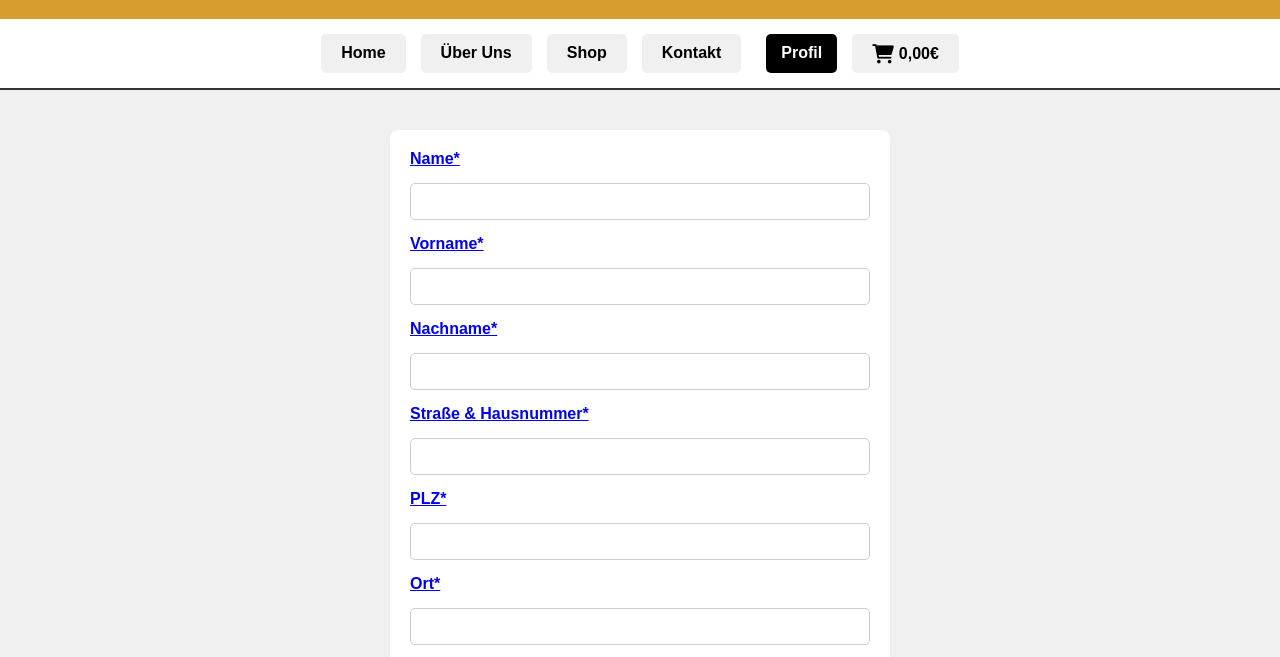
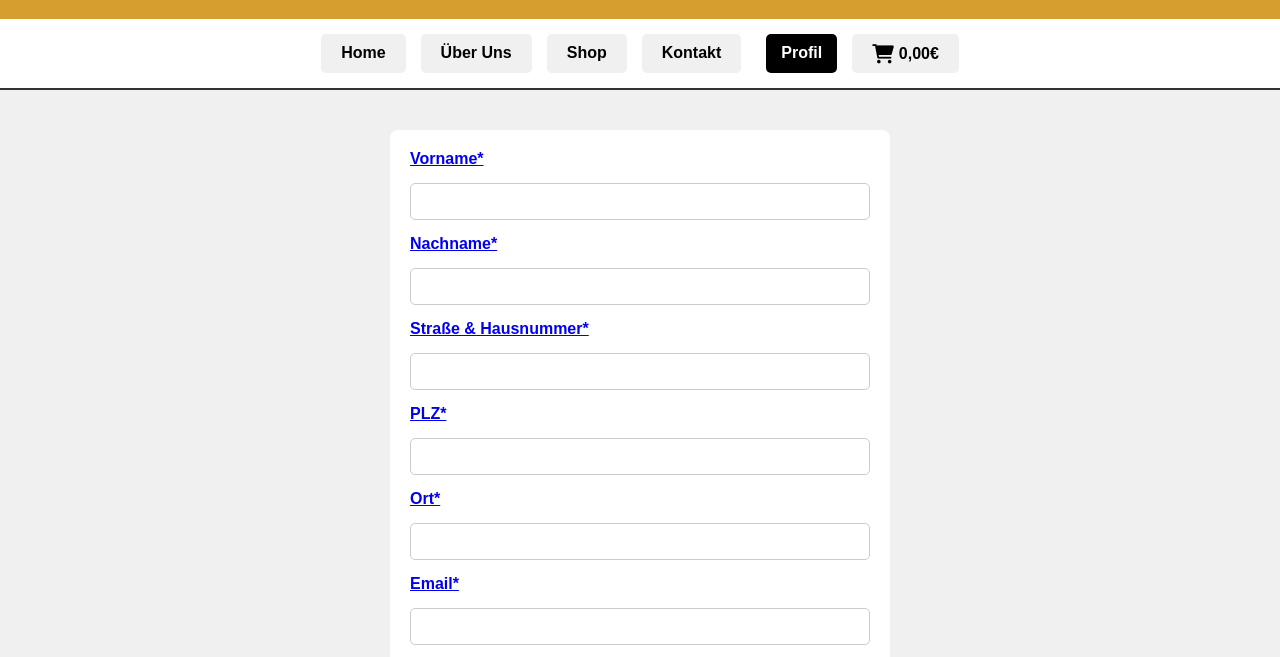
Before and after one commit to Diabloxss/wb2_prak, a plain HTML site: page fitTime/Kasse_Gast.html in a window 1280 px wide. Shown: the part 116-773 px from the top of the page. Drawn offline with Linux system fonts and the light colour scheme.

Commit message:
Name_deleted

```diff
--- a/fitTime/Kasse_Gast.html
+++ b/fitTime/Kasse_Gast.html
@@ -29,8 +29,6 @@
     <!-- Kassenformular -->
     <div class="checkout-container">
         <form action="bestellbestaetigung.html" method="post">
-            <label for="name">Name*</label>
-            <input type="text" id="name" name="name" required>
 
             <label for="vorname">Vorname*</label>
             <input type="text" id="vorname" name="vorname" required>
```
